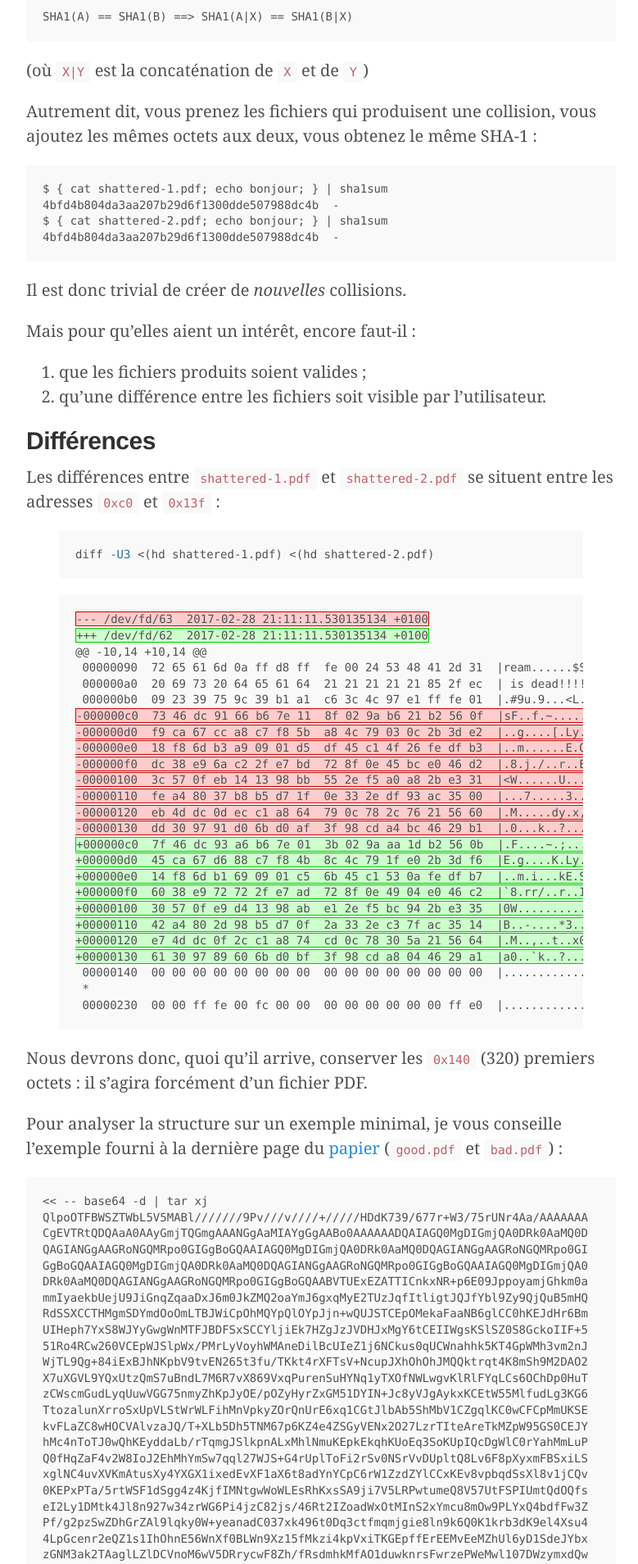
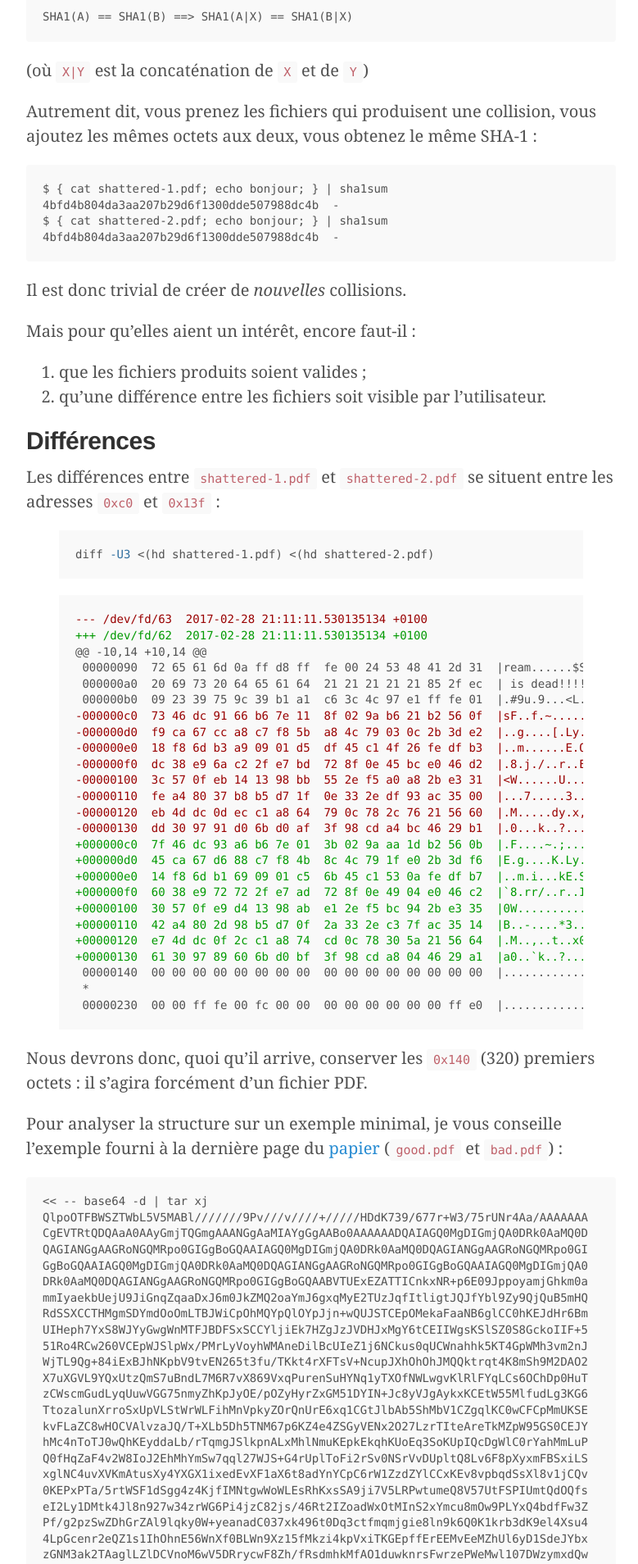
Before and after one commit to rom1v/blog.rom1v.com, a Jekyll site: the page built from _posts/2017-03-01-shadow.md, in a window 1280 px wide. Shown: the part 1330-3238 px from the top of the page at 82% size, without its empty margins (248-1027 px from the left). Built offline with Jekyll 4.4.1, drawn with Linux system fonts in a browser that asks for light colours.

Commit message:
Improve diff highlighting
Disable background and border, change text color instead.

```diff
--- a/css/rom.css
+++ b/css/rom.css
@@ -19,6 +19,20 @@ img {
 
 a code {
     color: #268bd2;
+}
+
+/* diff remove */
+.highlight .gd {
+    background: none;
+    border: none;
+    color: #900;
+}
+
+/* diff add */
+.highlight .gi {
+    background: none;
+    border: none;
+    color: #090;
 }
 
 .pagination-item {
```
